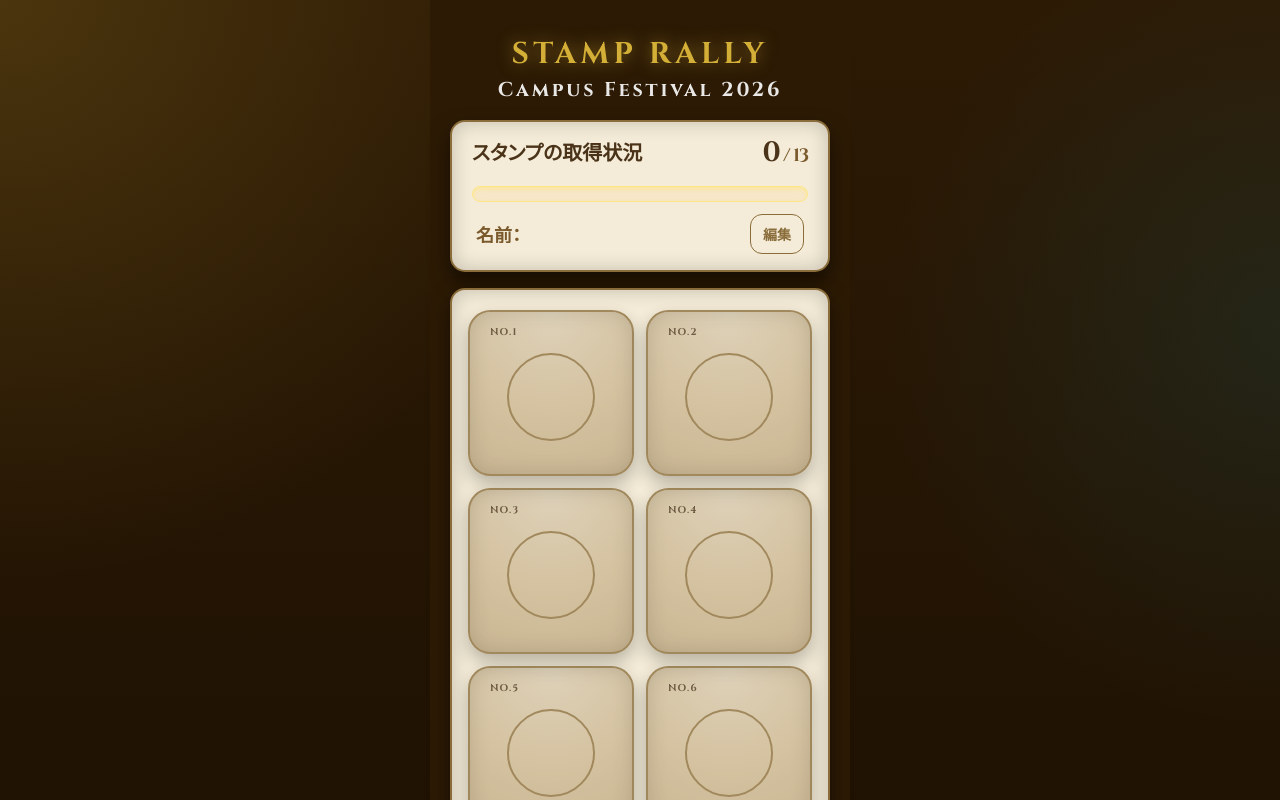
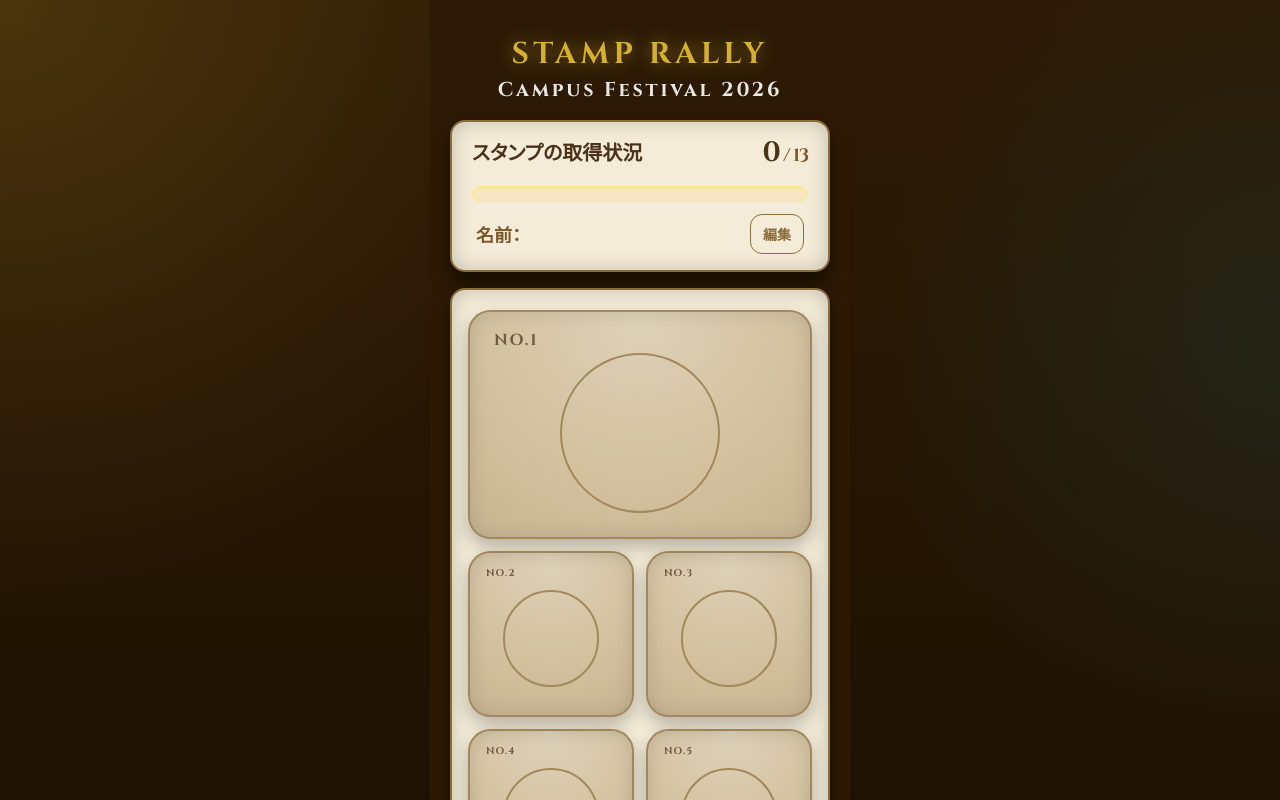
Before and after one commit to nnn-shizuoka/camfes-stamp-2026, a React (Vite) app: page / in a window 1280 px wide. Shown: the top 800 px of the page. Built offline with nearby package versions, Linux system fonts and the light colour scheme.

Commit message:
来場記念スタンプを追加

```diff
--- a/src/components/stamps/StampCard.tsx
+++ b/src/components/stamps/StampCard.tsx
@@ -5,36 +5,37 @@ import { getStampImageSrc } from '../../hooks/stamp-data'
 type StampCardProps = {
   stamp: Stamp
   collected: boolean
+  featured?: boolean
 }
 
-export function StampCard({ stamp, collected }: StampCardProps) {
+export function StampCard({ stamp, collected, featured = false }: StampCardProps) {
   const [imageFailed, setImageFailed] = useState(false)
 
   return (
     <div
-      className={`relative aspect-square w-full overflow-hidden rounded-[1.4rem] border-2 p-3 transition duration-200 ${
+      className={`relative ${featured ? 'aspect-[3/2]' : 'aspect-square'} w-full overflow-hidden rounded-[1.4rem] border-2 p-3 transition duration-200 ${
         collected
           ? 'border-[#8a6d3b] bg-[radial-gradient(circle_at_top,#fff7e7_0%,#f4ecd8_55%,#eadbbd_100%)] shadow-[inset_0_0_20px_rgba(0,0,0,0.16),0_8px_18px_rgba(0,0,0,0.32)]'
           : 'border-[#8a6d3b] bg-[radial-gradient(circle_at_top,#d8cbb1_0%,#ccb791_55%,#bda67e_100%)] opacity-78 shadow-[inset_0_0_20px_rgba(0,0,0,0.16),0_8px_18px_rgba(0,0,0,0.32)]'
       }`}
     >
-      <div className="relative aspect-square p-0">
-        <p className="absolute left-2 top-1 text-left text-[0.62rem] font-black uppercase leading-none tracking-[0.12em] text-[#4a3319]">
+      <div className={`relative ${featured ? 'aspect-[3/2]' : 'aspect-square'} w-full overflow-hidden ...`}>
+        <p className={`${featured ? 'text-[1rem] left-3 top-2' : 'text-[0.62rem] left-1 top-1'} absolute  text-left font-black uppercase leading-none tracking-[0.12em] text-[#4a3319]`}>
           No.{stamp.id}
         </p>
         {collected && !imageFailed ? (
-          <div className="flex h-full items-center justify-center">
+          <div className="absolute inset-0 flex items-center justify-center">
               <img
                 src={getStampImageSrc(stamp.name)}
                 alt={`${stamp.name} スタンプ`}
-                className="h-24 w-24 select-none translate-y-1 opacity-100 drop-shadow-[0_0_10px_rgba(255,255,255,0.25)]"
+                className={`${featured ? '' : 'translate-y-1'} h-[80%] w-auto select-none opacity-100`}
                 draggable={false}
                 onError={() => setImageFailed(true)}
               />
           </div>
         ) : (
           <div className="absolute inset-0 flex items-center justify-center">
-            <div className="h-22 w-22 translate-y-1 rounded-full border-2 border-[#8a6d3b] bg-transparent" />
+            <div className={`${featured ? 'h-40 w-40' : 'h-[70%] w-[70%]'} translate-y-1 rounded-full border-2 border-[#8a6d3b] bg-transparent`} />
           </div>
         )}
       </div>
--- a/src/components/stamps/StampsView.tsx
+++ b/src/components/stamps/StampsView.tsx
@@ -18,6 +18,7 @@ export function StampsView({ onOpenStamp }: StampsViewProps) {
           <div className="grid grid-cols-2 gap-3">
             {STAMPS.map((stamp) => {
               const collectedStamp = hasStamp(stamp.id)
+              const featured = stamp.id === '1'
 
               return (
                 <button
@@ -25,9 +26,9 @@ export function StampsView({ onOpenStamp }: StampsViewProps) {
                   type="button"
                   onClick={() => onOpenStamp(stamp.token)}
                   disabled={!collectedStamp}
-                  className="aspect-square w-full text-left disabled:cursor-default"
+                  className={`${featured ? 'col-span-2 aspect-[3/2]' : 'aspect-square'} w-full text-left disabled:cursor-default`}
                 >
-                  <StampCard stamp={stamp} collected={collectedStamp} />
+                  <StampCard stamp={stamp} collected={collectedStamp} featured={featured} />
                 </button>
               )
             })}
```
Also changed, not shown: public/stamps/来場記念.png (added).
